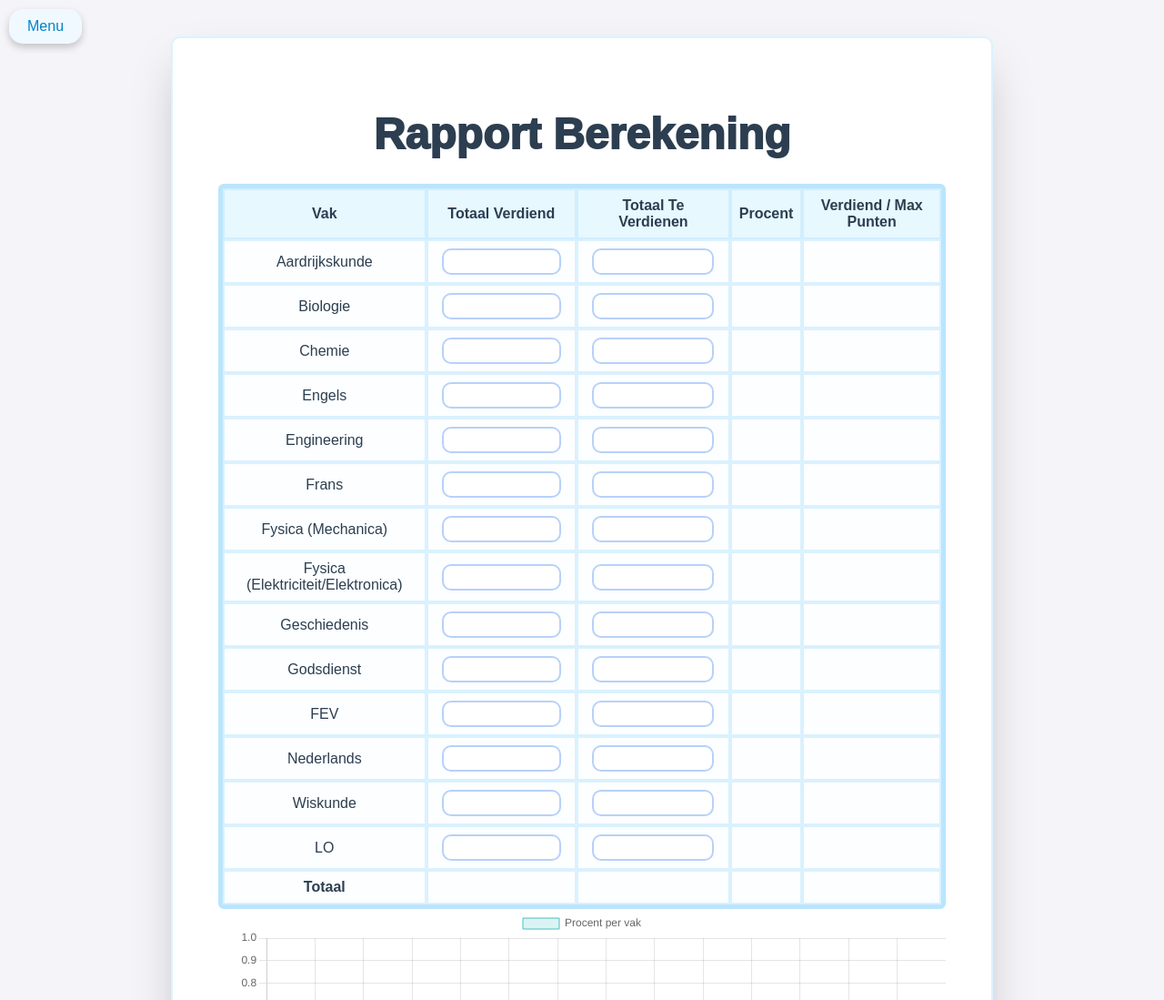
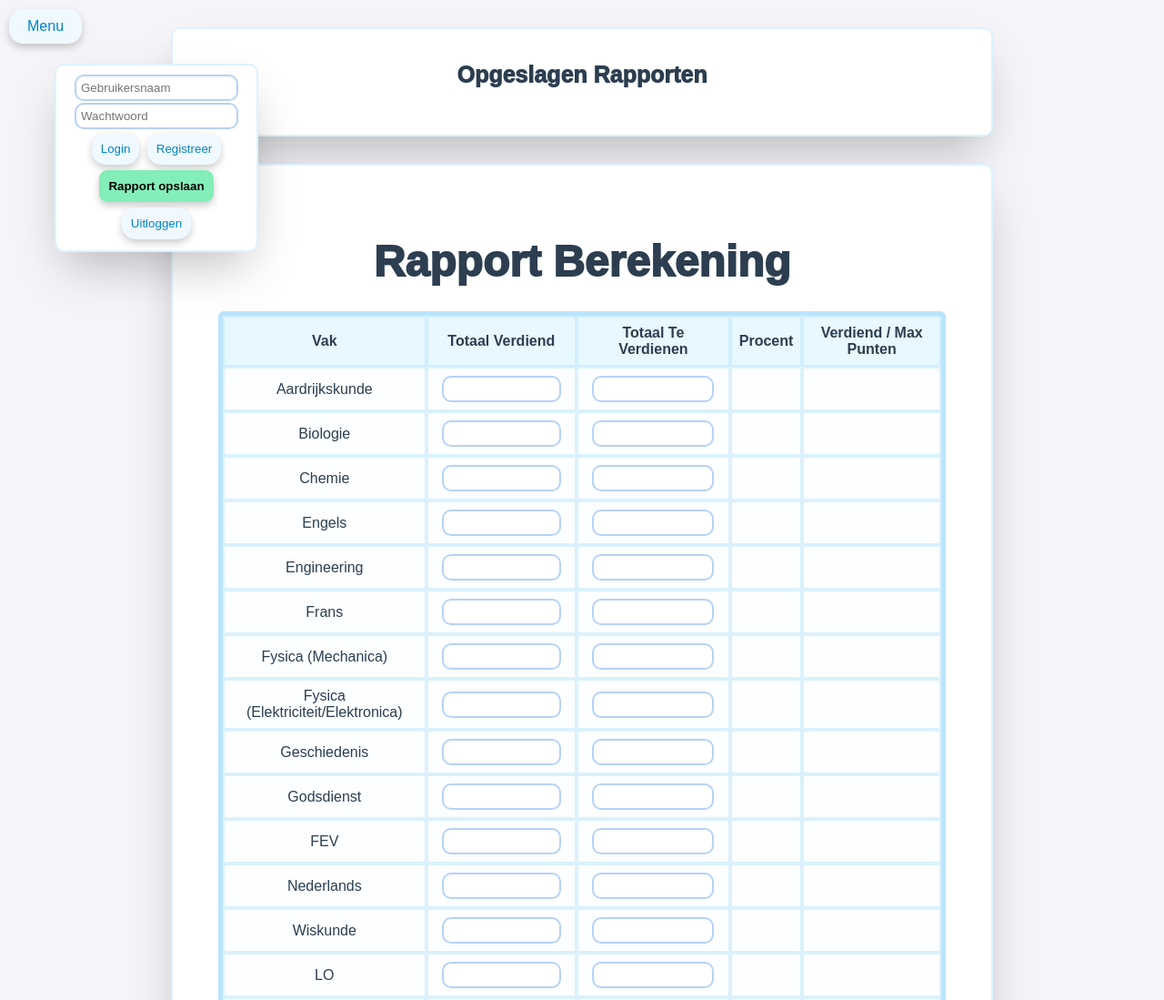
Before and after one commit to EnyoHaerinck/Projecten, a plain HTML site: page rapport.html in a window 1280 px wide. Shown: the top 1099 px of the page at 91% size. Drawn offline with nearby package versions, Linux system fonts and the light colour scheme; a script that the page names is missing.

Commit message:
Update rapport.html

```diff
--- a/rapport.html
+++ b/rapport.html
@@ -20,7 +20,7 @@
   padding: 20px; /* Padding inside the container */
   background-color: white; /* Background color for the container */
   max-width: 800px; /* Maximum width for the container */
-  margin: 20px auto;
+  margin: 10px auto;
   padding: 50px;
   --tw-shadow: 0 25px 50px -12px rgb(0 0 0 / .25);
   --tw-shadow-colored: 0 25px 50px -12px var(--tw-shadow-color);
@@ -78,7 +78,64 @@ td {
   background-color: #fcfeff;
 }
 
+#loginForm {
+  text-align: center;
+  width: 200px;
+  position: fixed;
+  left: 60px;
+  top: 70px;
 
+  border: 2px solid #bae6fd80; /* Border around the container */
+  border-radius: 10px; /* Rounded corners */
+  padding: 10px;
+  background-color: white; /* Background color for the container */
+  --tw-shadow: 0 25px 50px -12px rgb(0 0 0 / .25);
+  --tw-shadow-colored: 0 25px 50px -12px var(--tw-shadow-color);
+  box-shadow: var(--tw-ring-offset-shadow, 0 0 #0000), var(--tw-ring-shadow, 0 0 #0000), var(--tw-shadow);
+}
+
+button, #loginUser, #registerUser {
+  text-decoration: none;
+  border: none;
+  background-color: rgb(240 249 255 / var(--tw-bg-opacity, 1));
+  color: rgb(2 132 199 / var(--tw-text-opacity, 1));
+  border-radius: 15px;
+  box-shadow: 0 4px 8px rgba(0, 0, 0, 0.2);
+  transition: background-color 0.3s ease, transform 0.2s ease;
+  padding: 10px;
+  margin: 2px;
+}
+
+button:hover {
+  background-color: rgb(220 229 251 / var(--tw-text-opacity, 1)); ;
+   transform: translateY(-2px);
+}
+
+#saveRapport {
+  text-decoration: none;
+  border: none;
+  background-color: rgb(132, 238, 185);
+  color: black;
+  font-weight: bold;
+  border-radius: 9px;
+  box-shadow: 0 4px 8px rgba(0, 0, 0, 0.2);
+  transition: background-color 0.3s ease, transform 0.2s ease;
+  padding: 10px;
+  margin: 4px;
+}
+
+#username, #password {
+  margin-bottom: 2px;
+}
+
+h2 {
+  text-align: center;
+  color: #2c3e50;
+  font-weight: 1000;
+  margin: 0;
+  font-size: 25px;
+  line-height: 0;
+}
 
 </style>
 
@@ -95,6 +152,25 @@ td {
         </div>
     </div>
   </nav>
+
+  <form id="loginForm">
+    <input type="text" id="username" placeholder="Gebruikersnaam" required>
+    <input type="password" id="password" placeholder="Wachtwoord" required>
+    <button id="loginUser" type="submit">Login</button>
+    <button id="registerUser" type="button">Registreer</button>
+    <button id="saveRapport" type="button">Rapport opslaan</button>
+    <button id="logoutButton" type="button">Uitloggen</button>
+
+  </form>
+
+
+  <!-- Lijst met opgeslagen rapporten -->
+  <div class="container">
+    <h2>Opgeslagen Rapporten</h2>
+    <ul id="rapportList"></ul>
+  </div>
+
+  <!-- Rapport Berekening Tabel en Grafiek -->
   <div class="container">
     <h1>Rapport Berekening</h1>
     <table>
@@ -114,7 +190,6 @@ td {
     <div class="chart-container">
       <canvas id="procentChart"></canvas>
     </div>
-
   </div>
     <script src="https://cdn.jsdelivr.net/npm/chart.js"></script>
     <script>
@@ -153,6 +228,7 @@ td {
       const totaalVerdiendInput = document.createElement("input");
       totaalVerdiendInput.type = "number";
       totaalVerdiendInput.id = `totaalVerdiend-${index}`;
+      totaalVerdiendInput.value = ""; // Zet standaardwaarde op 0
       totaalVerdiendCell.appendChild(totaalVerdiendInput);
       row.appendChild(totaalVerdiendCell);
 
@@ -161,8 +237,10 @@ td {
       const totaalTeVerdienenInput = document.createElement("input");
       totaalTeVerdienenInput.type = "number";
       totaalTeVerdienenInput.id = `totaalTeVerdienen-${index}`;
+      totaalTeVerdienenInput.value = ""; // Zet standaardwaarde op 0
       totaalTeVerdienenCell.appendChild(totaalTeVerdienenInput);
       row.appendChild(totaalTeVerdienenCell);
+
 
       // Procent
       const procentCell = document.createElement("td");
@@ -312,5 +390,6 @@ td {
 
     </script>
     <script src="nav.js"></script>
+    <script src="saveRapport.js"></script>
   </body>
 </html>
```
Lines whose indentation alone changed are shown as unchanged.
